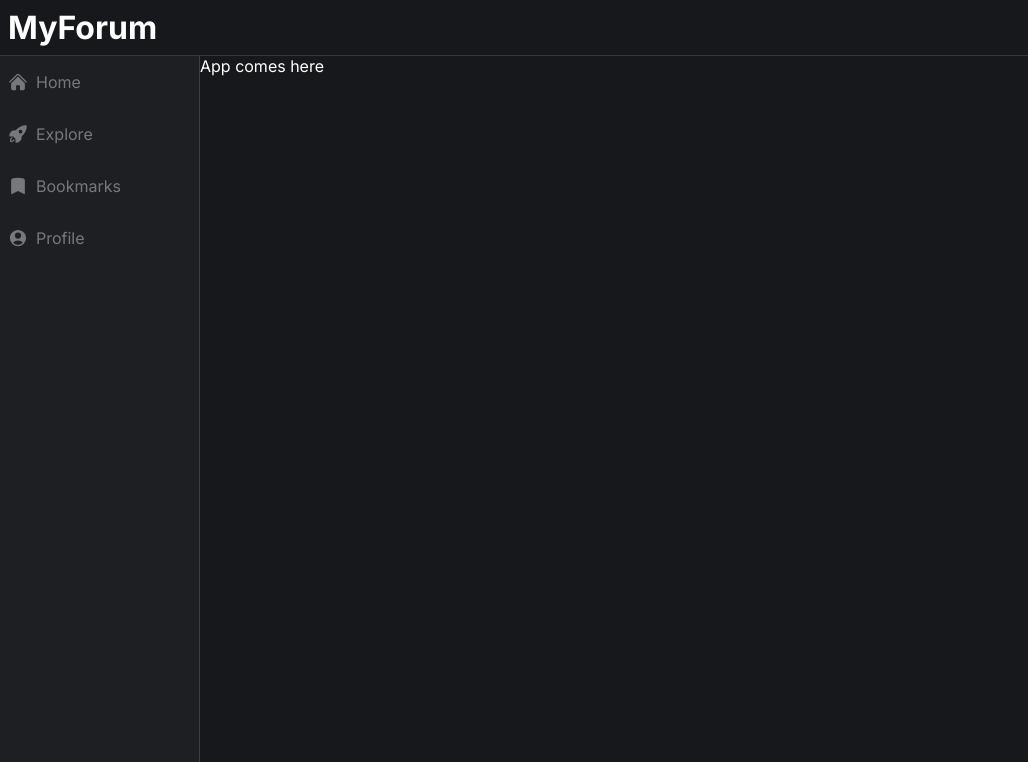
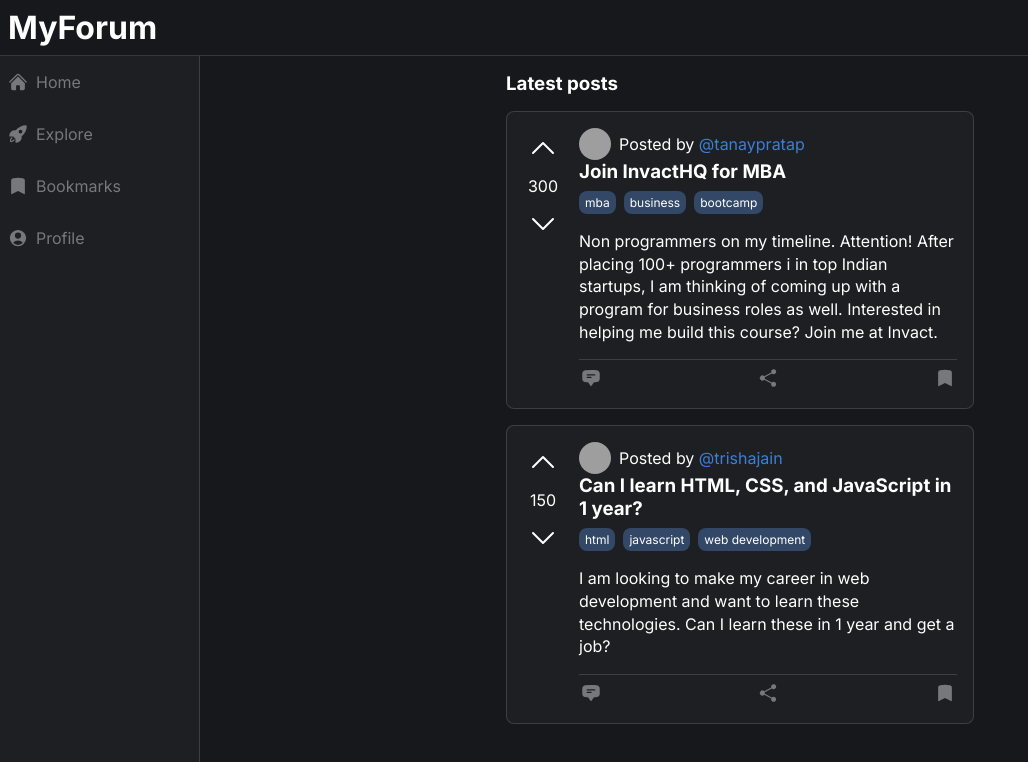
Before and after one commit to abinjohn123/MCR-4, a React (Vite) app: page / in a window 1280 px wide. Shown: the top 762 px of the page, without its empty margins (0-1028 px from the left). Built offline with nearby package versions, Linux system fonts and the light colour scheme; grey boxes are pictures that could not be loaded.

Commit message:
feat: user feed homepage

```diff
--- a/src/App.jsx
+++ b/src/App.jsx
@@ -2,6 +2,7 @@ import { useState } from 'react';
 
 import Navbar from './Components/Navbar';
 import Sidebar from './Components/Sidebar';
+import Homepage from './Components/Home';
 import './App.scss';
 
 function App() {
@@ -9,9 +10,7 @@ function App() {
     <div className="layout">
       <Navbar />
       <Sidebar />
-      <div>
-        <p>App comes here</p>
-      </div>
+      <Homepage />
     </div>
   );
 }
--- a/src/App.scss
+++ b/src/App.scss
@@ -10,3 +10,8 @@
   grid-template-rows: auto 1fr;
   height: 100%;
 }
+
+.container {
+  display: flex;
+  justify-content: center;
+}
--- a/src/Assets/SVGIcons.jsx
+++ b/src/Assets/SVGIcons.jsx
@@ -68,7 +68,7 @@ export const CommentIcon = ({ className = '' }) => (
     <path
       fillRule="evenodd"
       d="M4.848 2.771A49.144 49.144 0 0112 2.25c2.43 0 4.817.178 7.152.52 1.978.292 3.348 2.024 3.348 3.97v6.02c0 1.946-1.37 3.678-3.348 3.97a48.901 48.901 0 01-3.476.383.39.39 0 00-.297.17l-2.755 4.133a.75.75 0 01-1.248 0l-2.755-4.133a.39.39 0 00-.297-.17 48.9 48.9 0 01-3.476-.384c-1.978-.29-3.348-2.024-3.348-3.97V6.741c0-1.946 1.37-3.68 3.348-3.97zM6.75 8.25a.75.75 0 01.75-.75h9a.75.75 0 010 1.5h-9a.75.75 0 01-.75-.75zm.75 2.25a.75.75 0 000 1.5H12a.75.75 0 000-1.5H7.5z"
-      clilRule="evenodd"
+      clipRule="evenodd"
     />
   </svg>
 );
@@ -87,3 +87,37 @@ export const ShareIcon = ({ className = '' }) => (
     />
   </svg>
 );
+
+export const ChevronUp = ({ className }) => (
+  <svg
+    xmlns="http://www.w3.org/2000/svg"
+    fill="none"
+    viewBox="0 0 24 24"
+    strokeWidth="1.5"
+    stroke="currentColor"
+    className={`icon ${className}`}
+  >
+    <path
+      strokeLinecap="round"
+      strokeLinejoin="round"
+      d="M4.5 15.75l7.5-7.5 7.5 7.5"
+    />
+  </svg>
+);
+
+export const ChevronDown = ({ className }) => (
+  <svg
+    xmlns="http://www.w3.org/2000/svg"
+    fill="none"
+    viewBox="0 0 24 24"
+    strokeWidth="1.5"
+    stroke="currentColor"
+    className={`icon ${className}`}
+  >
+    <path
+      strokeLinecap="round"
+      strokeLinejoin="round"
+      d="M19.5 8.25l-7.5 7.5-7.5-7.5"
+    />
+  </svg>
+);
--- /dev/null
+++ b/src/Components/Home/Userfeed.jsx
@@ -0,0 +1,137 @@
+import { useState } from 'react';
+import { useAppContext } from '../../../AppContext';
+
+import {
+  CommentIcon,
+  ShareIcon,
+  BookmarkIcon,
+  ChevronUp,
+  ChevronDown,
+} from '../../Assets/SVGIcons';
+
+const Userdetails = ({ details }) => {
+  const { username, picUrl, createdAt } = details;
+  return (
+    <div className="post-header">
+      <img className="profile-icon" src={picUrl} alt={username} />
+      <p>
+        Posted by <span className="username">@{username}</span>
+      </p>
+    </div>
+  );
+};
+
+const PostVotes = ({ postId, upvotes, downvotes }) => {
+  const { setData } = useAppContext();
+  const [voted, setVoted] = useState(null);
+
+  const voteHandler = (voteType) => {
+    if (voteType === 'upvote') {
+      if (voted === 'upvote') return;
+
+      setData((data) => ({
+        ...data,
+        posts: data.posts.map((post) =>
+          post.postId === postId ? { ...post, upvotes: post.upvotes + 1 } : post
+        ),
+      }));
+
+      setVoted('upvote');
+    } else {
+      if (voted === 'downvote') return;
+
+      setData((data) => ({
+        ...data,
+        posts: data.posts.map((post) =>
+          post.postId === postId
+            ? { ...post, downvotes: post.downvotes + 1 }
+            : post
+        ),
+      }));
+
+      setVoted('downvote');
+    }
+  };
+
+  return (
+    <div className="post-votes">
+      <div
+        className={`vote-btn ${voted === 'upvote' ? 'voted' : ''}`}
+        onClick={() => voteHandler('upvote')}
+      >
+        <ChevronUp />
+      </div>
+      <p>{upvotes - downvotes}</p>
+      <div
+        className={`vote-btn ${voted === 'downvote' ? 'voted' : ''}`}
+        onClick={() => voteHandler('downvote')}
+      >
+        <ChevronDown />
+      </div>
+    </div>
+  );
+};
+
+const Pill = ({ pill }) => <div className="pill">{pill}</div>;
+
+const Post = ({ item }) => {
+  const { setData } = useAppContext();
+  const {
+    postId,
+    post,
+    postDescription,
+    tags,
+    isBookmarked,
+    upvotes,
+    downvotes,
+  } = item;
+
+  const handleBookmarkClick = () =>
+    setData((data) => ({
+      ...data,
+      posts: data.posts.map((post) =>
+        post.postId === postId
+          ? { ...post, isBookmarked: !post.isBookmarked }
+          : post
+      ),
+    }));
+
+  return (
+    <div className="post">
+      <PostVotes postId={postId} upvotes={upvotes} downvotes={downvotes} />
+      <div className="post-content">
+        <Userdetails details={item} />
+        <div className="post-details">
+          <h3 className="post-title">{post}</h3>
+          <div className="post-pills">
+            {tags.map((tag, index) => (
+              <Pill pill={tag} key={index} />
+            ))}
+          </div>
+          <p className="post-desc">{postDescription}</p>
+        </div>
+        <div className="post-actions">
+          <CommentIcon />
+          <ShareIcon />
+          <div onClick={handleBookmarkClick}>
+            <BookmarkIcon className={isBookmarked ? `filled` : ''} />
+          </div>
+        </div>
+      </div>
+    </div>
+  );
+};
+
+export const Userfeed = () => {
+  const { data, setData } = useAppContext();
+  return (
+    <div className="container">
+      <div className="user-feed">
+        <h3>Latest posts</h3>
+        {data.posts?.map((item) => (
+          <Post key={item.postId} item={item} />
+        ))}
+      </div>
+    </div>
+  );
+};
--- /dev/null
+++ b/src/Components/Home/home.scss
@@ -0,0 +1,103 @@
+.user-feed {
+  flex-basis: 500px;
+  padding: 16px;
+
+  h3 {
+    margin-bottom: 16px;
+  }
+}
+
+.post {
+  background-color: #1e1f23;
+  border: 1px solid rgba(188, 184, 184, 0.2);
+  padding: 16px;
+  border-radius: 8px;
+  margin-bottom: 16px;
+
+  display: flex;
+  gap: 16px;
+
+  .post-header {
+    display: flex;
+    align-items: center;
+    gap: 8px;
+
+    .profile-icon {
+      height: 32px;
+      width: 32px;
+      border-radius: 1000px;
+    }
+    .username {
+      color: #3c7fd7;
+      cursor: pointer;
+    }
+  }
+
+  .post-votes {
+    display: flex;
+    flex-direction: column;
+    align-items: center;
+    gap: 8px;
+
+    .vote-btn {
+      cursor: pointer;
+      border-radius: 1000px;
+      display: flex;
+      justify-content: center;
+      align-items: center;
+      padding: 4px;
+      user-select: none;
+
+      svg {
+        height: 32px;
+        width: 32px;
+        fill: none;
+      }
+
+      &:hover,
+      &.voted {
+        background-color: #334867;
+      }
+    }
+  }
+
+  .post-details {
+    .post-title {
+      margin-bottom: 8px;
+    }
+    .post-pills {
+      display: flex;
+      gap: 8px;
+      margin-bottom: 16px;
+      .pill {
+        font-size: 1.2rem;
+        background-color: #334867;
+        padding: 4px 6px;
+        border-radius: 8px;
+        color: #fff;
+        cursor: pointer;
+      }
+    }
+
+    .post-desc {
+      line-height: 0.6cm;
+      margin-bottom: 16px;
+    }
+  }
+
+  .post-actions {
+    border-top: 1px solid rgba(188, 184, 184, 0.2);
+    padding: 8px 2px;
+    padding-bottom: 0;
+    display: flex;
+    justify-content: space-between;
+
+    svg {
+      cursor: pointer;
+
+      &:hover {
+        fill: #3c7fd7;
+      }
+    }
+  }
+}
--- /dev/null
+++ b/src/Components/Home/index.jsx
@@ -0,0 +1,14 @@
+import { Userfeed } from './Userfeed';
+
+import './home.scss';
+
+const Homepage = () => {
+  return (
+    <div className="home-container">
+      <Userfeed />
+      <div className="controls"></div>
+    </div>
+  );
+};
+
+export default Homepage;
```
